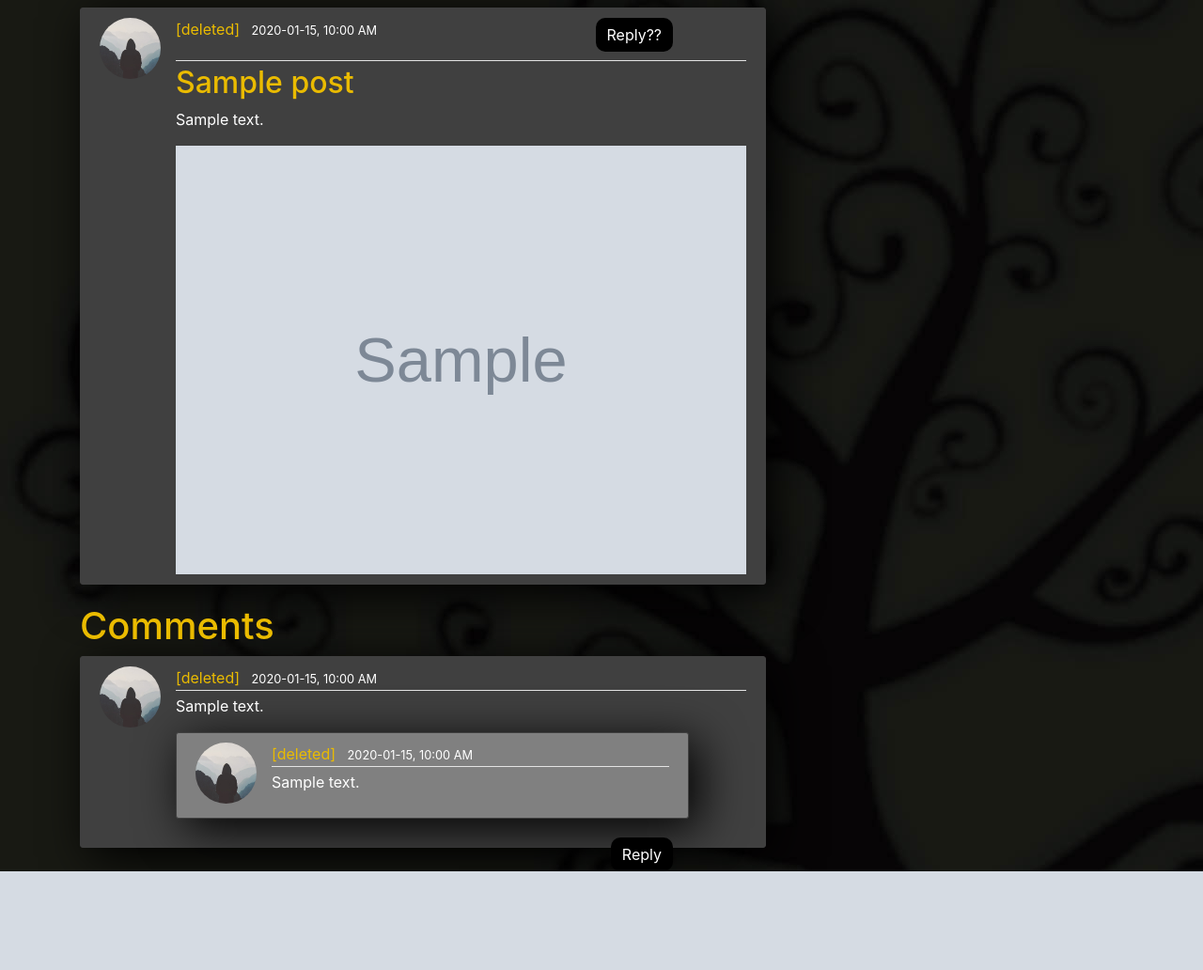
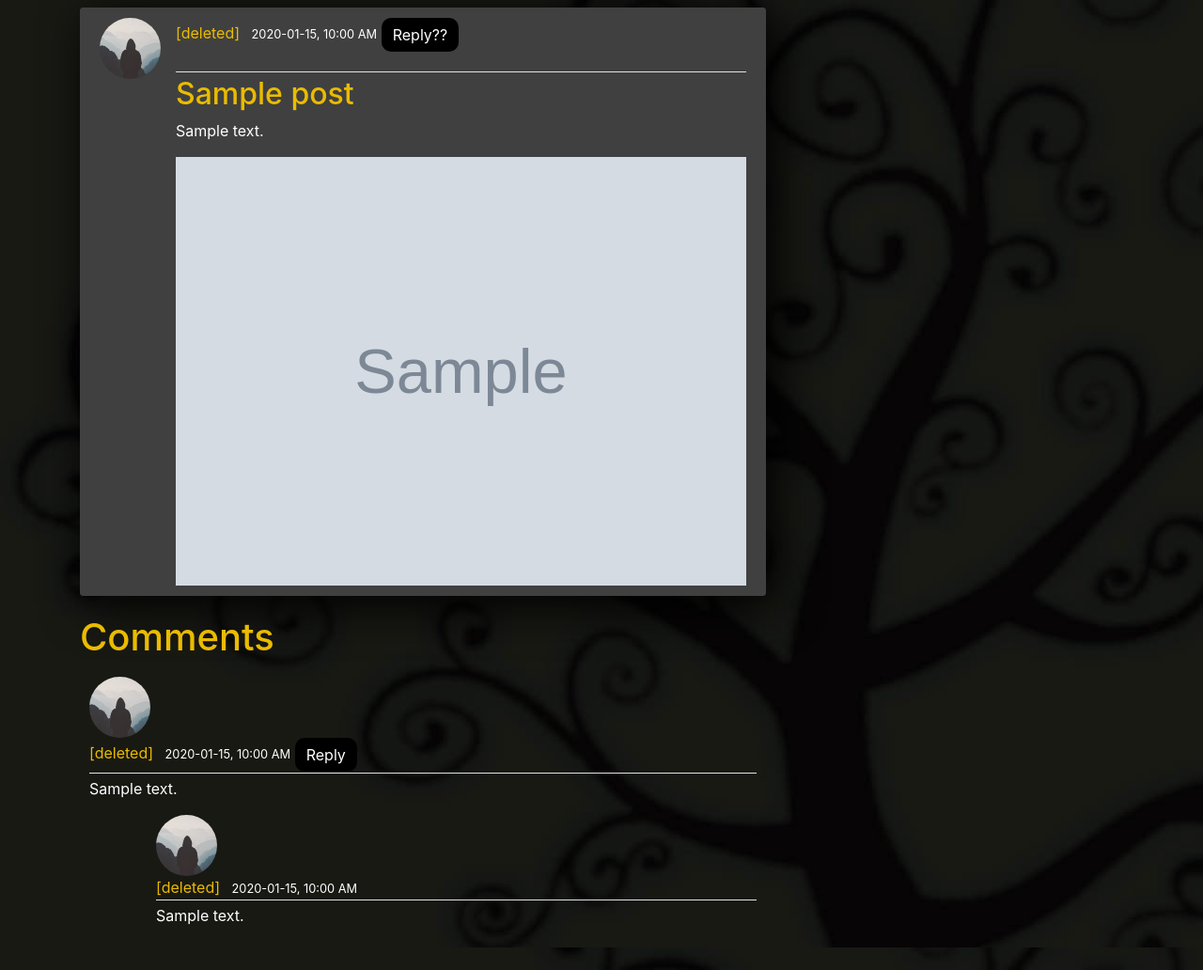
Before and after one commit to jdunjords/peep, a Flask app: page /post/1 in a window 1280 px wide. Shown: the part 72-1104 px from the top of the page at 94% size. Before the commit the page ends 999 px from the top, so only its background shows below. Run offline with Flask 2, Linux system fonts and the light colour scheme; tables that the repository leaves empty hold one stand-in row (values such as "Sample post"); grey boxes marked "Sample" are stand-in pictures; parts of the project's set-up code (start-up, migrations or seed data) failed here and were passed over; some libraries are stand-ins or nearby versions.

Commit message:
more stuff

```diff
--- a/peep/static/main.css
+++ b/peep/static/main.css
@@ -149,6 +149,7 @@ body {
     overflow-y: scroll;
     padding: 10px;
     padding-bottom: 30px;
+    max-height: 1000px;
   }
 
   .image-content{
@@ -164,9 +165,13 @@ body {
   }
 
   .sub-comment{
-    background-color: grey;
-    max-width: 90%;
+    width: 90%;
+    float: right;
   }
+  /* .sub-comments{
+    overflow-y: scroll;
+    max-height: 300px;
+  } */
 
   /* buttons */
   .btn-outline-info {
@@ -209,8 +214,6 @@ body {
     background-color: black;
     color: white;
     border: none;
-    position: absolute;
-    right: 15%;
   }
   .btn:hover{
     color: #95f953;
@@ -218,16 +221,19 @@ body {
 
 .view-all-btn{
   border-radius: 10px;
-  background-color: black;
-  color: white;
+  color: #95f953;
   border: none;
   /* position: absolute;
    right: 25%;
   bottom: 0%; */
 }
+.view-all-btn:hover {
+  text-decoration: none;
+  color: #95f953;
+}
 .prev-comments{
   background-color: grey;
-  margin: 10px;
+  margin-top: 10px;
 }
 
 .dropdown-btn{
--- a/peep/templates/post.html
+++ b/peep/templates/post.html
@@ -70,8 +70,8 @@
 
 <!-- comments -->
 <h1> Comments </h1>
+<div class = "comment-section">
 {% for comment in comments %}
-<article class="media content-section">
 	<img class="rounded-circle article-img" src="{{ url_for('static', filename='profile_pics/' + comment.author.image_file) }}" alt="">
 	<div style="color:white;" class="media-body">
 
@@ -82,6 +82,11 @@
 			</a>
 			<small class="text-white">{{ comment.date_commented.strftime('%Y-%m-%d, %I:%M %p') }}</small>
 
+			<!-- reply to comment button -->
+			<a class="reply-btn btn"
+			href="{{ url_for('posts.subcomment', post_id=post.id, comment_id=comment.id, user_id=comment.author.id) }}">
+			Reply
+			</a>
 
 			<!-- dropdown buttons for comments   -->
 			{% if comment.author == current_user %}
@@ -121,9 +126,11 @@
 		<!-- comment content -->
 		<p class = "article-content "> {{ comment.content }}</p>
 
+
+		<div class = "sub-comments">
 		<!-- sub comments -->
 		{% for subcomment in subcomments[loop.index0] %}
-		<article class="media content-section sub-comment">
+		<div class="sub-comment">
 			<img class="rounded-circle article-img" src="{{ url_for('static', filename='profile_pics/' + comment.author.image_file) }}" alt="">
 			<div style="color:white;" class="media-body">
 				<div class="article-metadata">
@@ -167,16 +174,12 @@
 				</div>
 				<p class = "article-content "> {{ subcomment.content }}</p>
 			</div>
-		</article>
+		</div>
 		{% endfor %}
-	<!-- reply to comment button -->
-	<a class="reply-btn btn"
-		href="{{ url_for('posts.subcomment', post_id=post.id, comment_id=comment.id, user_id=comment.author.id) }}">
-		Reply
-	</a>
-	</div>
-</article>
+		</div>
+</div>
 {% endfor %}
+</div>
 
 
 <!-- Modal -->
```
Also changed, not shown: peep/templates/home.html (+18 -16 lines).
